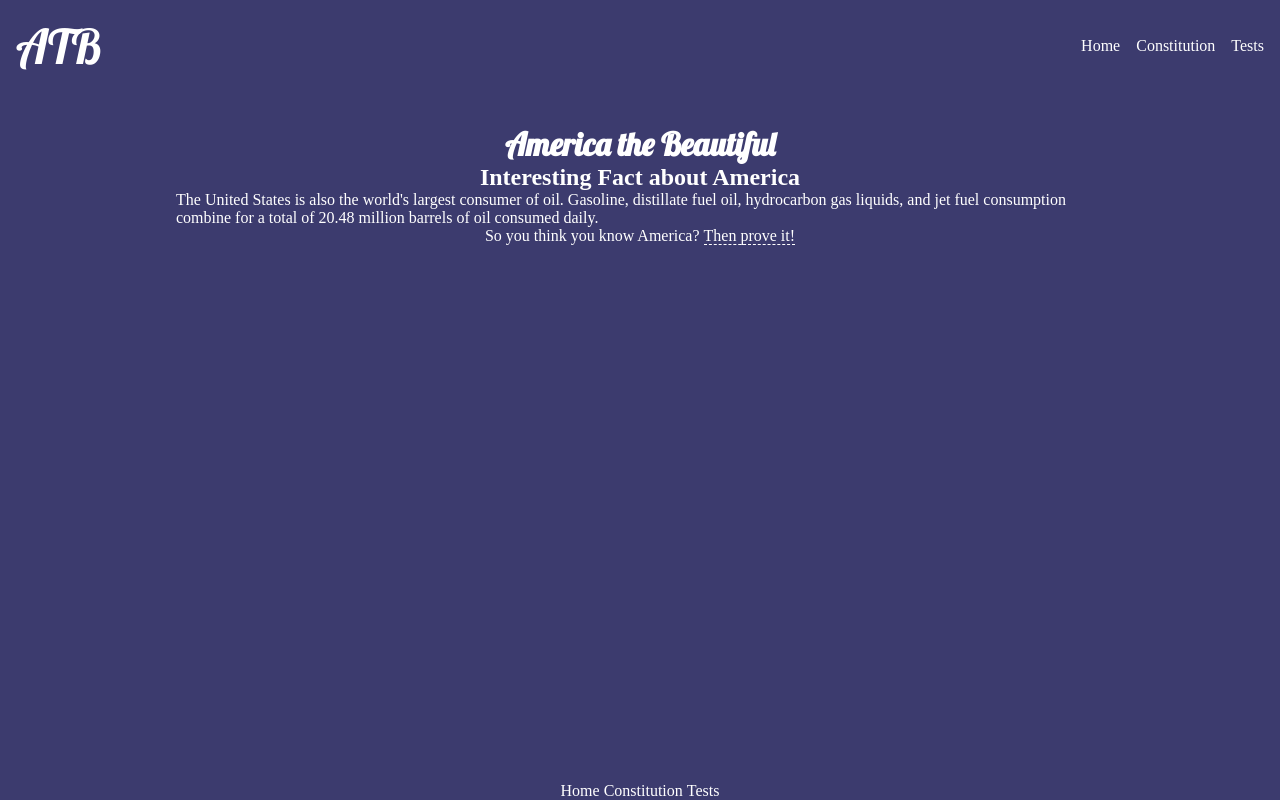
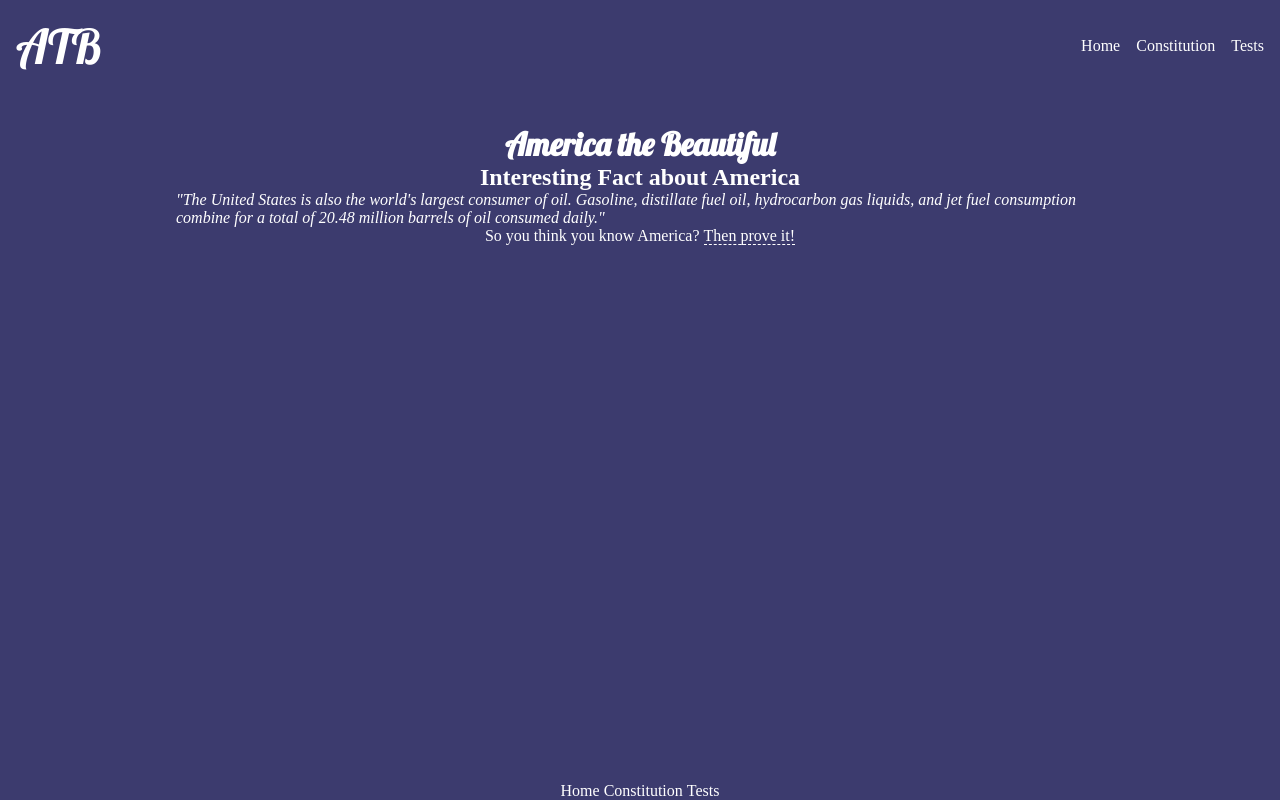
Before and after one commit to HHH-603/America-the-Beautiful, a Gatsby site: page / in a window 1280 px wide. Built offline with nearby package versions, Linux system fonts and the light colour scheme; Gatsby itself is replaced by a stand-in of ours.

Commit message:
Added styling and quotation marks to the interesting fact in my home page.

```diff
--- a/src/pages/index.jsx
+++ b/src/pages/index.jsx
@@ -13,7 +13,13 @@ const Home = () => {
         <div className="container">
           <h1>America the Beautiful</h1>
           <h2>Interesting Fact about America</h2>
-          <p>{interestingFact}</p>
+          <p
+            style={{
+              fontStyle: "italic",
+            }}
+          >
+            "{interestingFact}"
+          </p>
           <p>
             So you think you know America?&nbsp;
             <Link className="link" to="/tests" component={Tests}>
```
